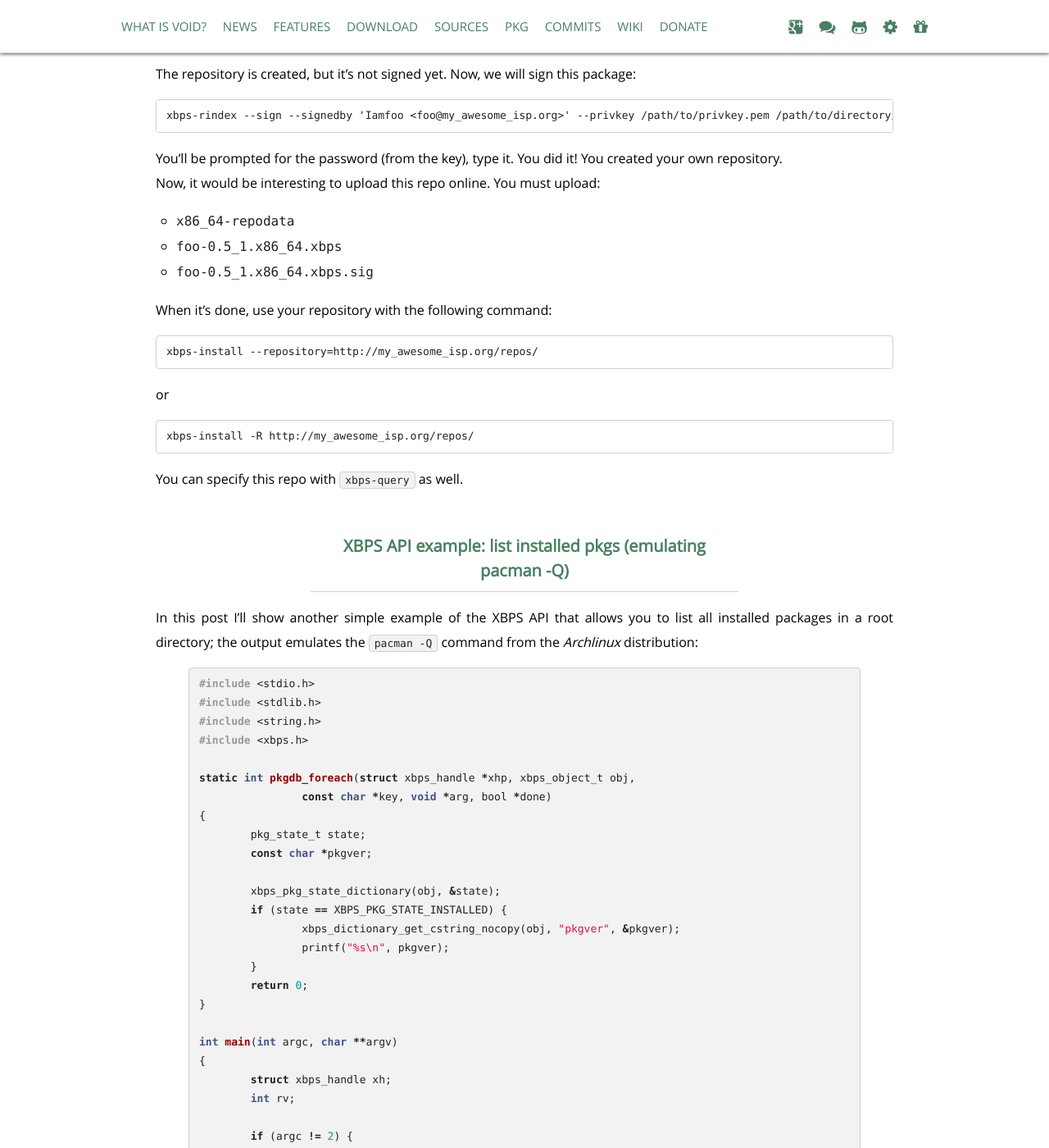
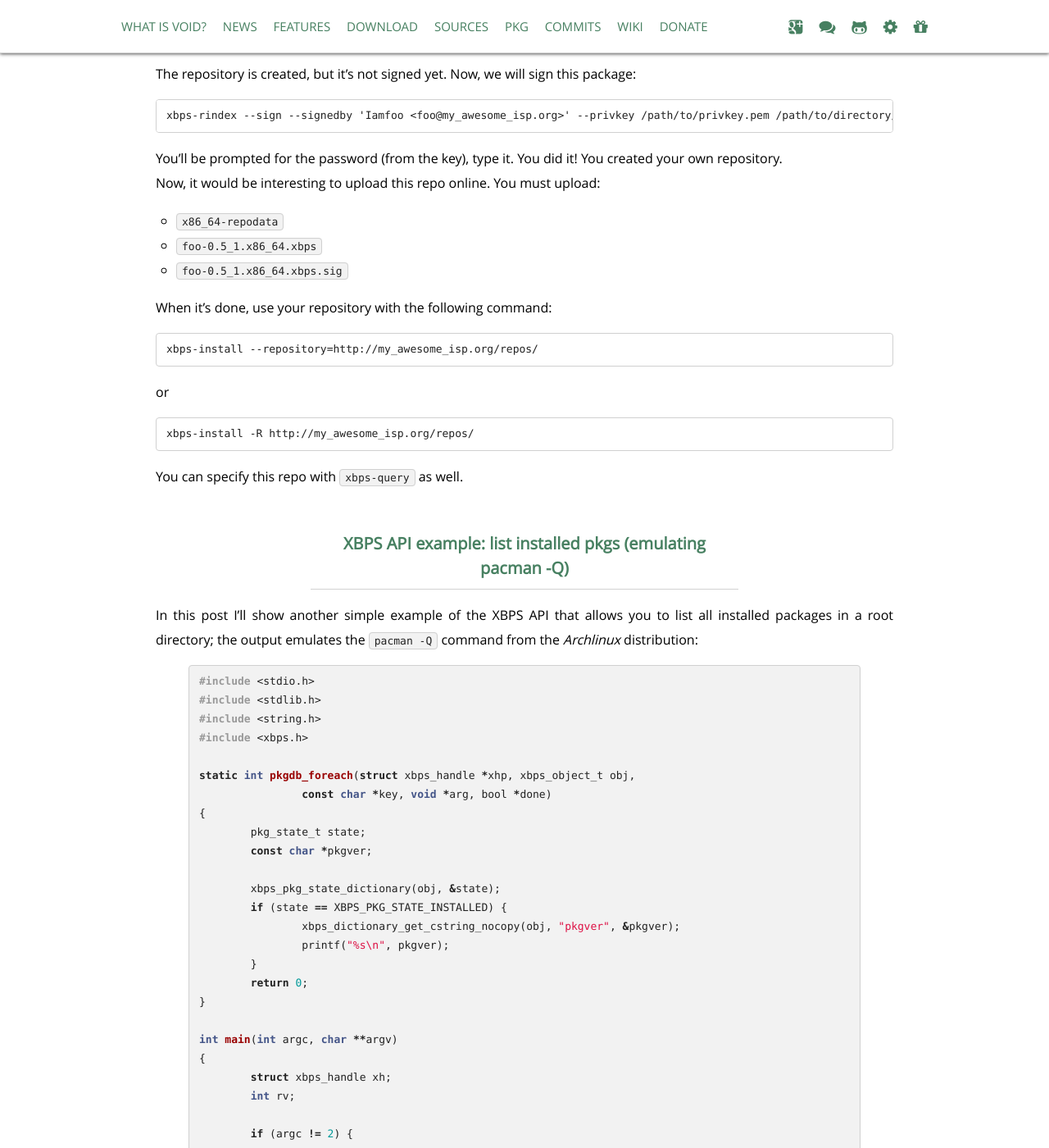
Before and after one commit to void-linux/void-linux.github.io, a Jekyll site: the page built from index.html, in a window 1280 px wide and 1400 px high, scrolled down 2241 px. Shown: the whole window at 82% size. Built offline with Jekyll 4.4.1, drawn with Linux system fonts in a browser that asks for light colours; Markdown is read by kramdown in place of the engine named in the settings.

Commit message:
Allow code in li

```diff
--- a/assets/css/style.css
+++ b/assets/css/style.css
@@ -176,7 +176,7 @@ article ul {
 .sep {
 	margin:0 5px;
 }
-pre,p code {
+pre,p code,ul li code {
 	background-color:#F2F2F2;
 	border:1px solid #D0D0D0;
 	border-radius:4px;
@@ -191,7 +191,7 @@ code {
 	font-family:Consolas, "Liberation Mono", Courier, monospace;
 	color:#222;
 }
-p code {
+p code,ul li code {
 	padding:2px 6px;
 }
 img {
```
